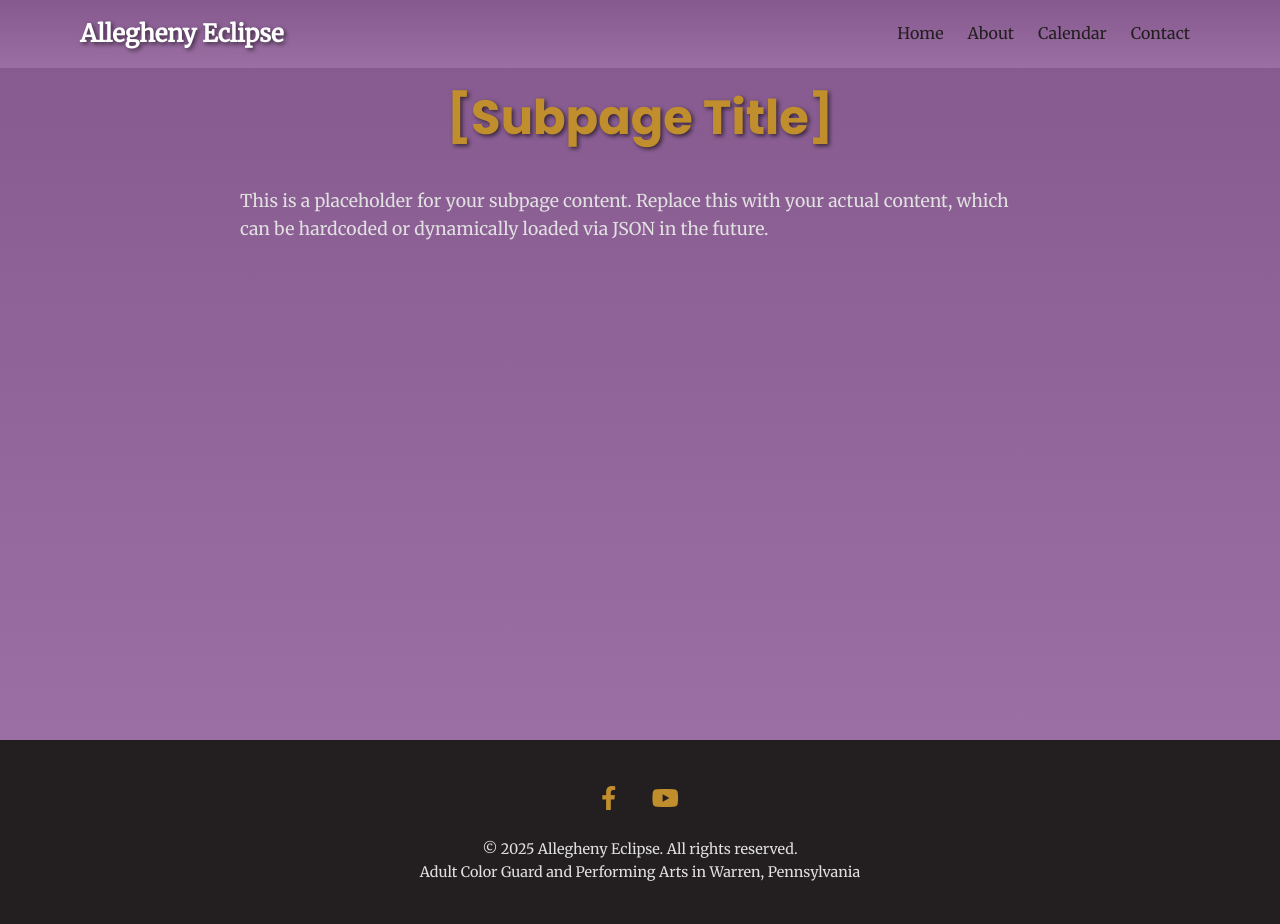
After one commit to ds2600/allegheny-eclipse, a PHP site: page /template.php in a window 1280 px wide. The commit adds this page. Run offline with PHP 8.4, Linux system fonts and the light colour scheme.

Commit message:
added template, cleaned up footer

```diff
--- /dev/null
+++ b/inc/footer.php
@@ -0,0 +1,22 @@
+<?php
+?>
+
+    <!-- Footer Section -->
+    <footer class="footer">
+        <div class="footer-container">
+            <div class="social-icons">
+                <a href="https://facebook.com/alleghenyeclipse" target="_blank" aria-label="Facebook">
+                    <i class="fab fa-facebook-f"></i>
+                </a>
+<!--
+                    <a href="https://instagram.com" target="_blank" aria-label="Instagram">
+                    <i class="fab fa-instagram"></i>
+                </a>
+-->
+                <a href="https://youtube.com/@alleghenyeclipse" target="_blank" aria-label="YouTube">
+                    <i class="fab fa-youtube"></i>
+                </a>
+            </div>
+            <p class="copyright">&copy; 2025 Allegheny Eclipse. All rights reserved.<br/>Adult Color Guard and Performing Arts in Warren, Pennsylvania</p>
+        </div>
+    </footer>
--- /dev/null
+++ b/inc/navbar.php
@@ -0,0 +1,20 @@
+<?php
+?>
+
+    <!-- Navbar -->
+    <nav class="navbar">
+        <div class="container">
+            <div class="nav-container">
+                <a href="#hero" class="nav-logo">Allegheny Eclipse</a>
+                <button class="nav-toggle" aria-label="Toggle navigation">
+                    <span class="hamburger"></span>
+                </button>
+                <ul class="nav-menu">
+                    <li><a href="index.php#hero">Home</a></li>
+                    <li><a href="index.php#about">About</a></li>
+                    <li><a href="index.php#calendar">Calendar</a></li>
+                    <li><a href="index.php#contact">Contact</a></li>
+                </ul>
+            </div>
+        </div>
+    </nav>
--- /dev/null
+++ b/public/2025.php
@@ -0,0 +1 @@
+<?php
--- a/public/css/styles.css
+++ b/public/css/styles.css
@@ -404,6 +404,24 @@ a {
     font-family: 'Merriweather', serif;
 }
 
+.subpage-content {
+    padding: 80px 20px;
+    background: linear-gradient(to bottom, var(--primary-purple), var(--light-purple));
+    min-height: calc(100vh - 60px); /* Adjust based on navbar height */
+}
+
+.subpage-content h1 {
+    font-size: 3rem;
+    margin-bottom: 30px;
+    text-align: center;
+}
+
+.subpage-content .content {
+    max-width: 800px;
+    margin: 0 auto;
+    font-size: 1.1rem;
+}
+
 /* Responsive Design */
 
 @media (max-width: 960px) {
@@ -469,6 +487,9 @@ a {
         width: 150px;
         height: 150px;
     }
+    .subpage-content h1 {
+        font-size: 2.5rem;
+    }
 }
 @media (max-width: 480px) {
     .about-text h2,
@@ -485,5 +506,7 @@ a {
         width: 120px;
         height: 120px;
     }
-
+    .subpage-content h1 {
+        font-size: 2rem;
+    }
 }
--- a/public/js/scripts.js
+++ b/public/js/scripts.js
@@ -11,16 +11,18 @@ document.addEventListener('DOMContentLoaded', () => {
     const navToggle = document.querySelector('.nav-toggle');
     const navMenu = document.querySelector('.nav-menu');
     const heroLogo = document.querySelector('.hero-logo');
-    const origZIndex = getComputedStyle(heroLogo).zIndex;
+    const origZIndex = heroLogo ? getComputedStyle(heroLogo).zIndex : null;
 
     navToggle.addEventListener('click', () => {
         navToggle.classList.toggle('active');
         navMenu.classList.toggle('active');
 
-        if (navMenu.classList.contains('active')) {
-            heroLogo.style.zIndex = 100;
-        } else {
-            heroLogo.style.zIndex = origZIndex;
+        if (heroLogo) {
+            if (navMenu.classList.contains('active')) {
+                heroLogo.style.zIndex = 100;
+            } else {
+                heroLogo.style.zIndex = origZIndex;
+            }
         }
     });
 
@@ -29,7 +31,9 @@ document.addEventListener('DOMContentLoaded', () => {
         link.addEventListener('click', () => {
             navToggle.classList.remove('active');
             navMenu.classList.remove('active');
-            heroLogo.style.zIndex = origZIndex;
+            if (heroLogo) {
+                heroLogo.style.zIndex = origZIndex;
+            }
         });
     });
 });
@@ -51,10 +55,10 @@ document.querySelectorAll('a[href^="#"]').forEach(anchor => {
 });
 
 // Contact Form Validation
-document.querySelector('.contact-form').addEventListener('submit', function (e) {
-    const name = document.getElementById('name').value.trim();
-    const email = document.getElementById('email').value.trim();
-    const comments = document.getElementById('comments').value.trim();
+document.querySelector('.contact-form')?.addEventListener('submit', function (e) {
+    const name = document.getElementById('name')?.value.trim();
+    const email = document.getElementById('email')?.value.trim();
+    const comments = document.getElementById('comments')?.value.trim();
     let isValid = true;
 
     // Basic validation
--- /dev/null
+++ b/public/template.php
@@ -0,0 +1,34 @@
+<!DOCTYPE html>
+<html lang="en">
+<head>
+    <meta charset="UTF-8">
+    <meta name="viewport" content="width=device-width, initial-scale=1.0">
+    <title>Allegheny Eclipse - [Subpage Title]</title>
+    <link rel="stylesheet" href="css/styles.css">
+    <link href="https://fonts.googleapis.com/css2?family=Poppins:wght@700&family=Merriweather:wght@400&display=swap" rel="stylesheet">
+    <link rel="stylesheet" href="https://cdnjs.cloudflare.com/ajax/libs/font-awesome/6.4.2/css/all.min.css">
+    <link rel="apple-touch-icon" sizes="180x180" href="/apple-touch-icon.png">
+    <link rel="icon" type="image/png" sizes="32x32" href="/favicon-32x32.png">
+    <link rel="icon" type="image/png" sizes="16x16" href="/favicon-16x16.png">
+    <link rel="manifest" href="/site.webmanifest">
+</head>
+<body>
+<?php
+include '../inc/navbar.php';
+?>
+    <section id="subpage-content" class="subpage-content">
+        <div class="container">
+            <h1>[Subpage Title]</h1>
+            <div class="content">
+                <!-- Add your subpage-specific content here -->
+                <p>This is a placeholder for your subpage content. Replace this with your actual content, which can be hardcoded or dynamically loaded via JSON in the future.</p>
+            </div>
+        </div>
+    </section>
+
+<?php
+include '../inc/footer.php';
+?>
+    <script src="js/scripts.js"></script>
+</body>
+</html>
```
Also changed, not shown: public/index.php (+6 -37 lines).
